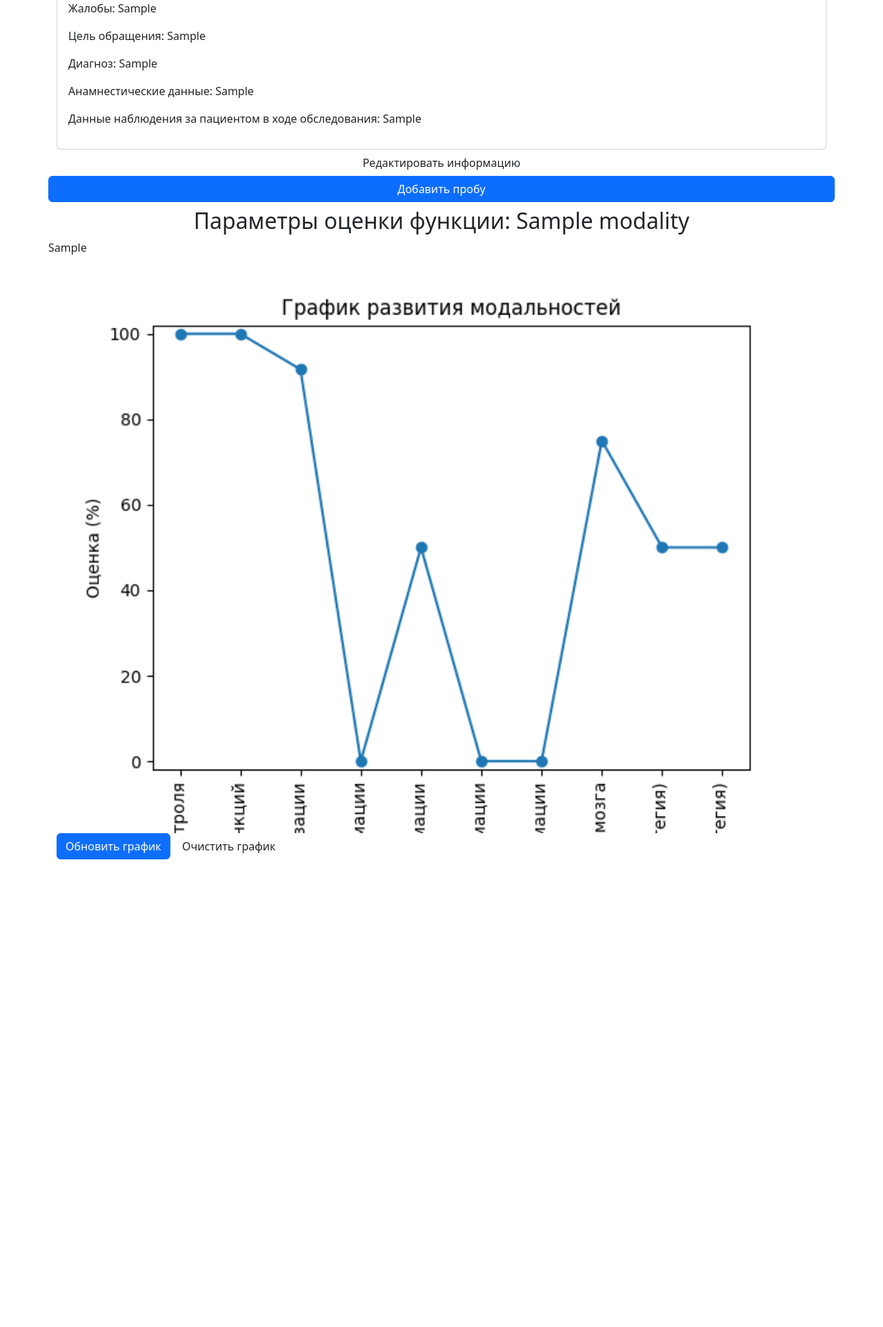
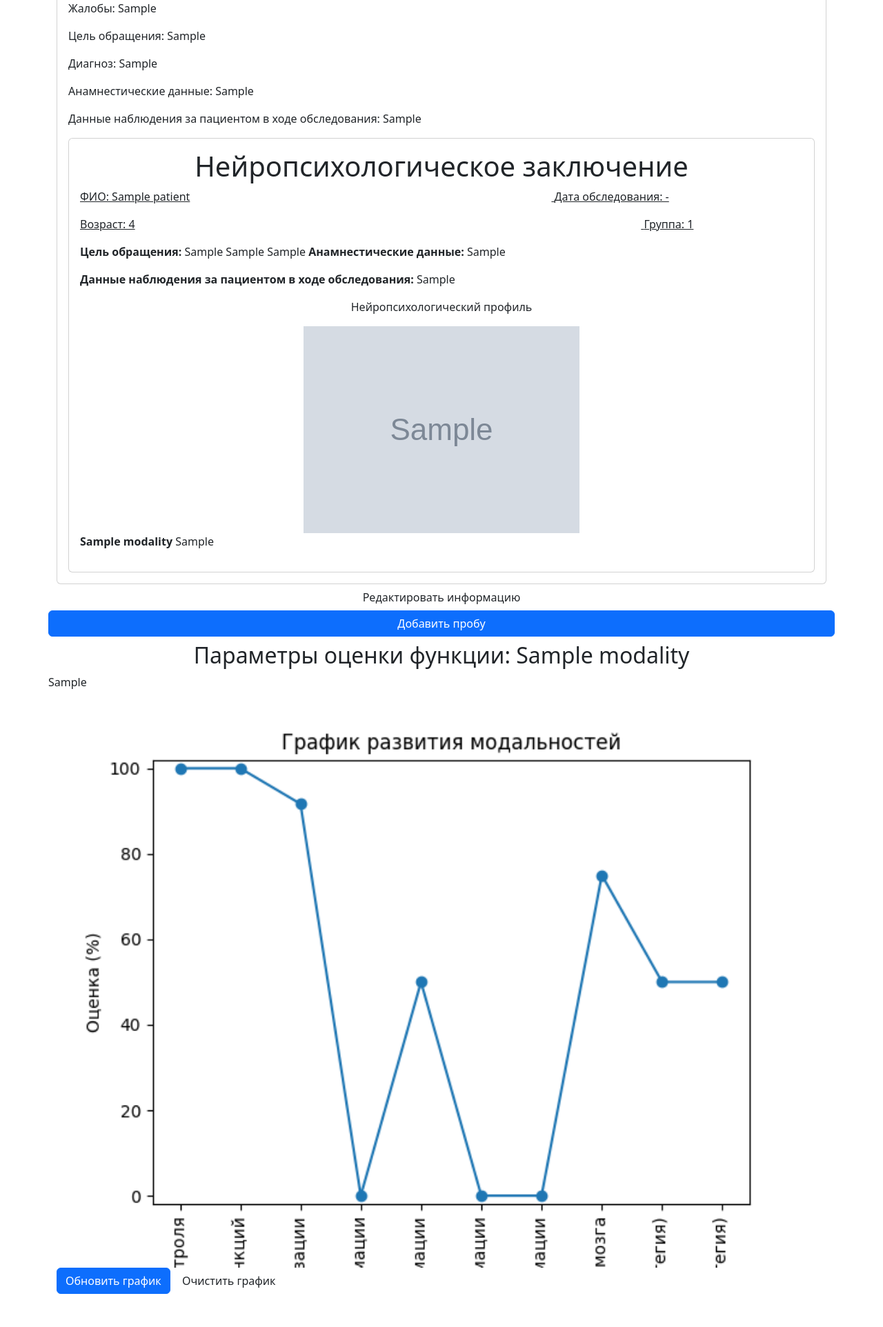
Before and after one commit to kkwwaa/my_NeurOD, a Django app: template amscsait/amscapp/templates/amscapp/view_patient.html in a window 1280 px wide, after a click on "Полная информация о пациенте". Shown: the part 492-2416 px from the top of the page at 69% size. Before the commit the page ends 1738 px from the top, so only its background shows below. Run offline with Django 4.2, Linux system fonts and the light colour scheme; a user stored in the database is signed in; tables that the repository leaves empty hold one stand-in row (values such as "Sample post"); the template is opened without the code that fills it: values that come from a table or form of the project are taken from there, most other values are stand-ins (such as "Sample title", 1, 10 or a date in 2020); grey boxes marked "Sample" are stand-in pictures; some libraries are stand-ins or nearby versions.

Commit message:
Update view_patient.html

```diff
--- a/amscsait/amscapp/templates/amscapp/view_patient.html
+++ b/amscsait/amscapp/templates/amscapp/view_patient.html
@@ -38,6 +38,49 @@
                     <p>Диагноз: {{ patient.diagnosis }}</p>
                     <p>Анамнестические данные: {{ patient.anamnes }}</p>
                     <p>Данные наблюдения за пациентом в ходе обследования: {{ patient.exam_data }}</p>
+                    <div class="collapse" id="collapseExample">
+                        <div class="card card-body">
+                            <div>
+                                <h1>Нейропсихологическое заключение</h1>
+                                <p  style="text-decoration: underline;">
+                                    <span style="margin-right: 50%;">ФИО: {{ patient.name }}</span>
+                                    <span>Дата обследования: - </span>
+                                </p>
+                                <p  style="text-decoration: underline;">
+                                    <span style="margin-right: 70%;">Возраст: {{ patient.calculate_age }}</span>
+                                    <span>Группа: {{ patient.group }} </span>
+                                </p>
+
+                                <p style="display: inline-block;">
+                                    <span style="display: inline-block;font-weight: bold;">Цель обращения:</span>
+                                    <span>{{ patient.goal }}</span>
+                                    <span>{{ patient.plaint }}</span>
+                                    <span>{{ patient.diagnosis }}</span>
+                                </p>
+                                <p style="display: inline-block;">
+                                    <span style="display: inline-block;font-weight: bold;">Анамнестические данные:</span>
+                                    <span>{{ patient.anamnes }}</span>
+                                </p>
+                                <p style="display: inline-block;">
+                                    <span style="display: inline-block;font-weight: bold;">Данные наблюдения за пациентом в ходе обследования:</span>
+                                    <span>{{ patient.exam_data }}</span>
+                                </p>
+
+                                <p style="text-align: center;">Нейропсихологический профиль</p>
+
+                                <img src="{{ chart_image_path }}?timestamp={{ timestamp }}" alt="График" class="centered-image">
+
+                                {% for part_zacl, modality in zacl %}
+                                    <p>
+                                        <span style="display: inline-block;font-weight: bold;">{{ modality }}</span>
+                                        <span>{{ part_zacl }}</span>
+                                    </p>
+                                {% endfor %}
+
+
+                            </div>
+                        </div>
+                    </div>
 
                 </div>
             </div>
@@ -58,11 +101,20 @@
             max-width: 100%;
             max-height: 100%;
             width: 100%;
-            height: auto;
+            height: 40%;
         }
+
+
+        .centered-image {
+            display: block; /* Чтобы можно было использовать margin: auto; */
+            margin: auto; /* Центрирует изображение по горизонтали */
+            max-width: 100%;
+            max-height: 100%;
+        }
+
     </style>
     <div>
-        <img src="{% static 'image/graph.png' %}?timestamp={{ timestamp }}" alt="График" class="resizable-image">
+        <img src="{%static 'image/graph.png' %}?timestamp={{ timestamp }}" alt="График" class="resizable-image">
         <a class="btn btn-primary btn-block" href="?update-chart">Обновить график</a>
         <a class="btn btn-default" href="?clear-chart">Очистить график</a>
     </div>
```
